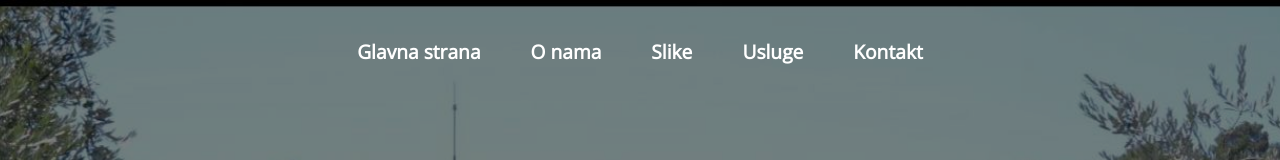
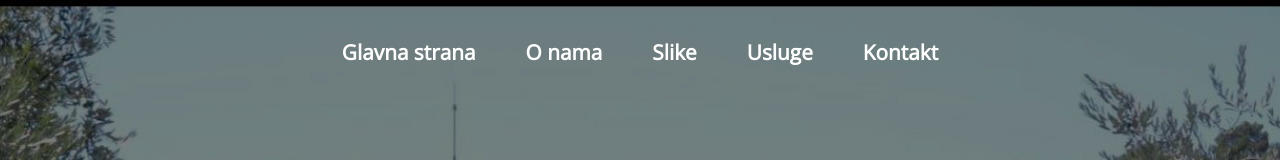
Before and after one commit to vukpop/KucaRadovic, a plain HTML site: page index.html in a window 1280 px wide. Shown: the top 160 px of the page. Drawn offline with nearby package versions, Linux system fonts and the light colour scheme.

Commit message:
Add files via upload

```diff
--- a/phone.css
+++ b/phone.css
@@ -13,8 +13,8 @@
 }
 
 .navbar li a{
-    font-size: 8px;
-    padding: 2px 0px;
+    font-size: 12px;
+    padding: 5px 3px;
 }
 
 .box{
--- a/style.css
+++ b/style.css
@@ -44,6 +44,7 @@ footer{
     background-color: rgba(0, 0, 0, 0.5);
     position: sticky;
     top: 0;
+
 }
 
 .navbar ul{
@@ -53,7 +54,7 @@ footer{
 }
 
 .navbar ul li{
-    font-size: 1.2rem;
+    font-size: 1.3rem;
     font-weight: bold;
 }
 
```
